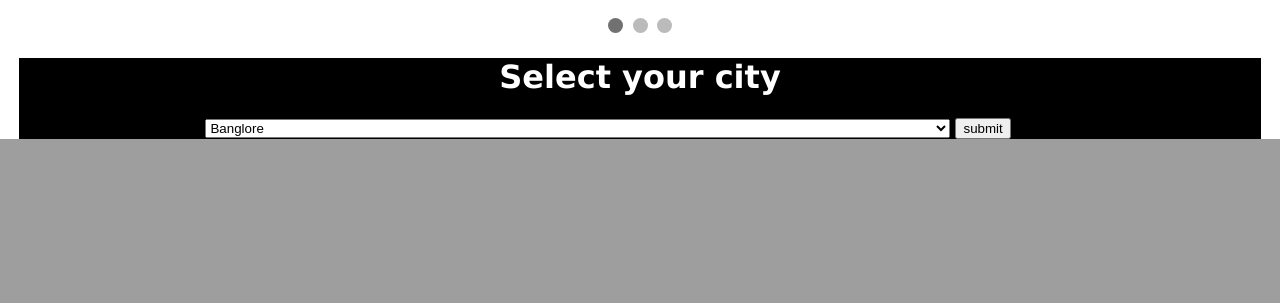
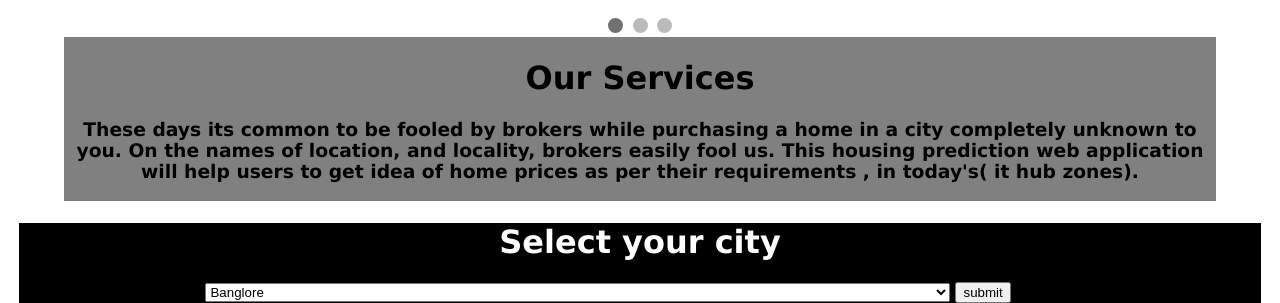
Before and after one commit to srhsoumya/conceptions, a Flask app: page / in a window 1280 px wide. Shown: the part 942-1245 px from the top of the page. Before the commit the page ends 1081 px from the top, so only its background shows below. Run offline with Flask 2, Linux system fonts and the light colour scheme; parts of the project's set-up code (start-up, migrations or seed data) failed here and were passed over.

Commit message:
Update index.html

```diff
--- a/proj/templates/index.html
+++ b/proj/templates/index.html
@@ -136,7 +136,9 @@ img {vertical-align: middle;}
   <span class="dot" onclick="currentSlide(2)"></span>
   <span class="dot" onclick="currentSlide(3)"></span>
 </div>
-
+<div style="width:90%;border:1px solid gray;background-color:gray;margin:auto;text-align:center;">
+<h1>Our Services</h1>
+<h3>These days its common to be fooled by brokers while purchasing a home in a city completely unknown to you. On the names of location, and locality, brokers easily fool us. This housing prediction web application will help users to get idea of home prices as per their requirements , in today's( it hub zones).</h3></div>
 <form  action="{{url_for('select')}}" method="POST" style="width:97%;background-color:black;margin:auto;color:white;"><h1 style="text-align:center;">Select your city</h1>
 <select style="width:60%; margin-left:15%;" name="city" ><option>Banglore</option> <option>Delhi</option> <option>Mumbai</option></select> <input type="submit" value="submit"/></form>
 
```
